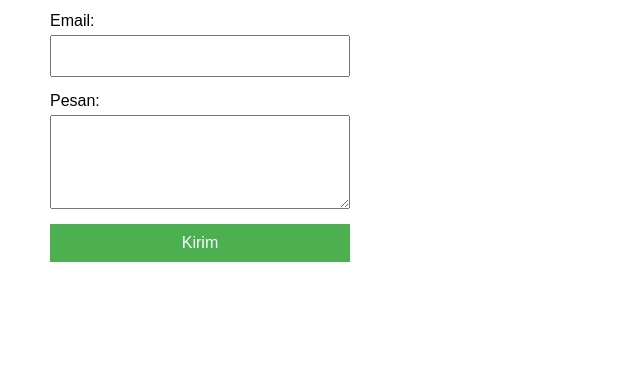
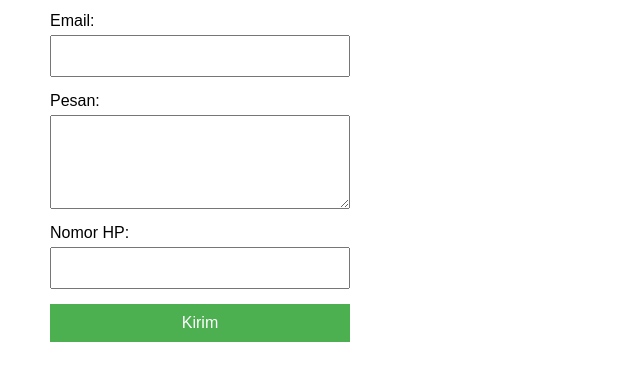
Before and after one commit to ardasenjaya/tes-kirim-html-to-google-sheet, a plain HTML site: page index.html in a window 1280 px wide. Shown: the part 176-556 px from the top of the page, without its empty margins (0-640 px from the left). Drawn offline with Linux system fonts and the light colour scheme.

Commit message:
Update index.html

```diff
--- a/index.html
+++ b/index.html
@@ -47,6 +47,9 @@
     <label for="message">Pesan:</label>
     <textarea id="message" name="message" rows="4" required></textarea>
 
+    <label for="phone">Nomor HP:</label>
+    <input type="text" id="phone" name="Nomor HP" required>
+
     <button type="submit">Kirim</button>
   </form>
 
```
